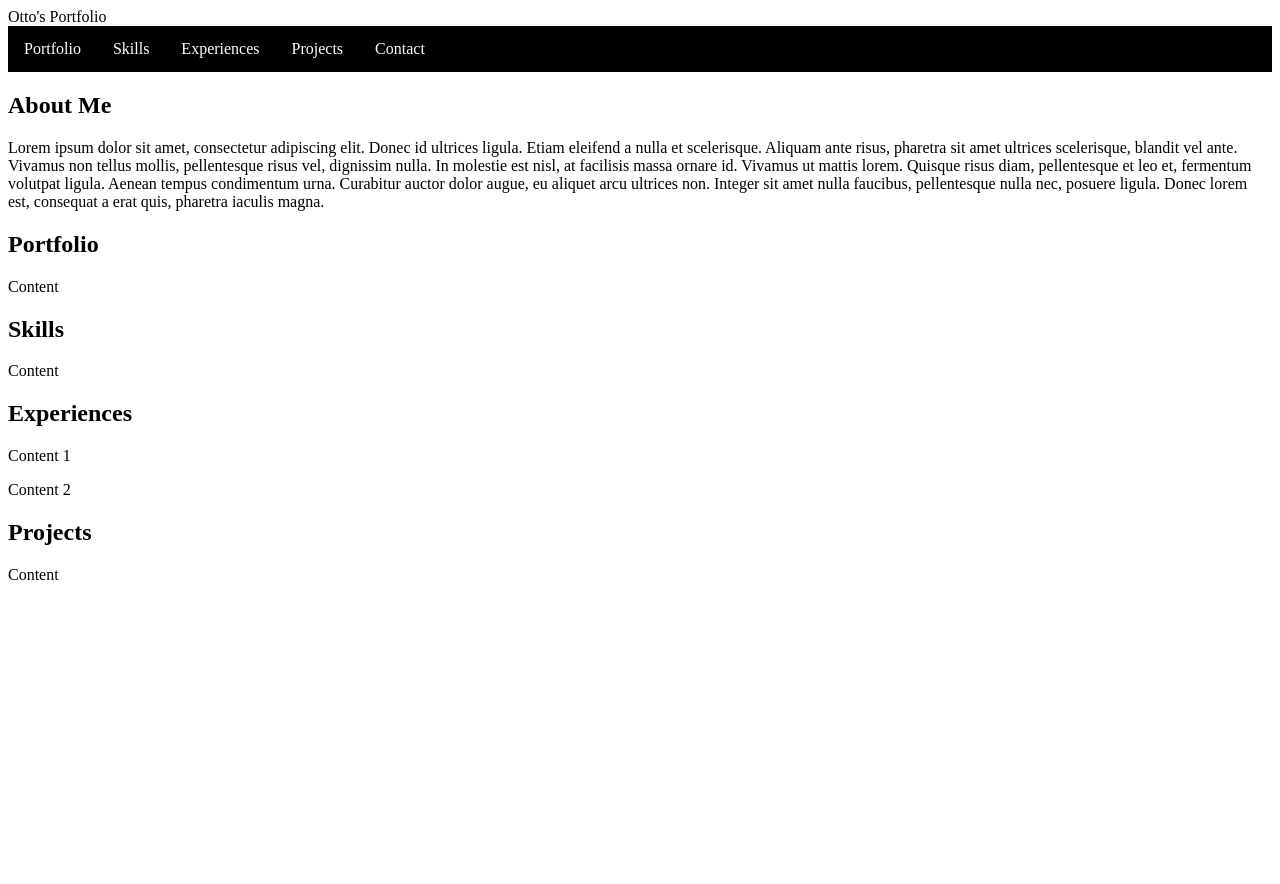
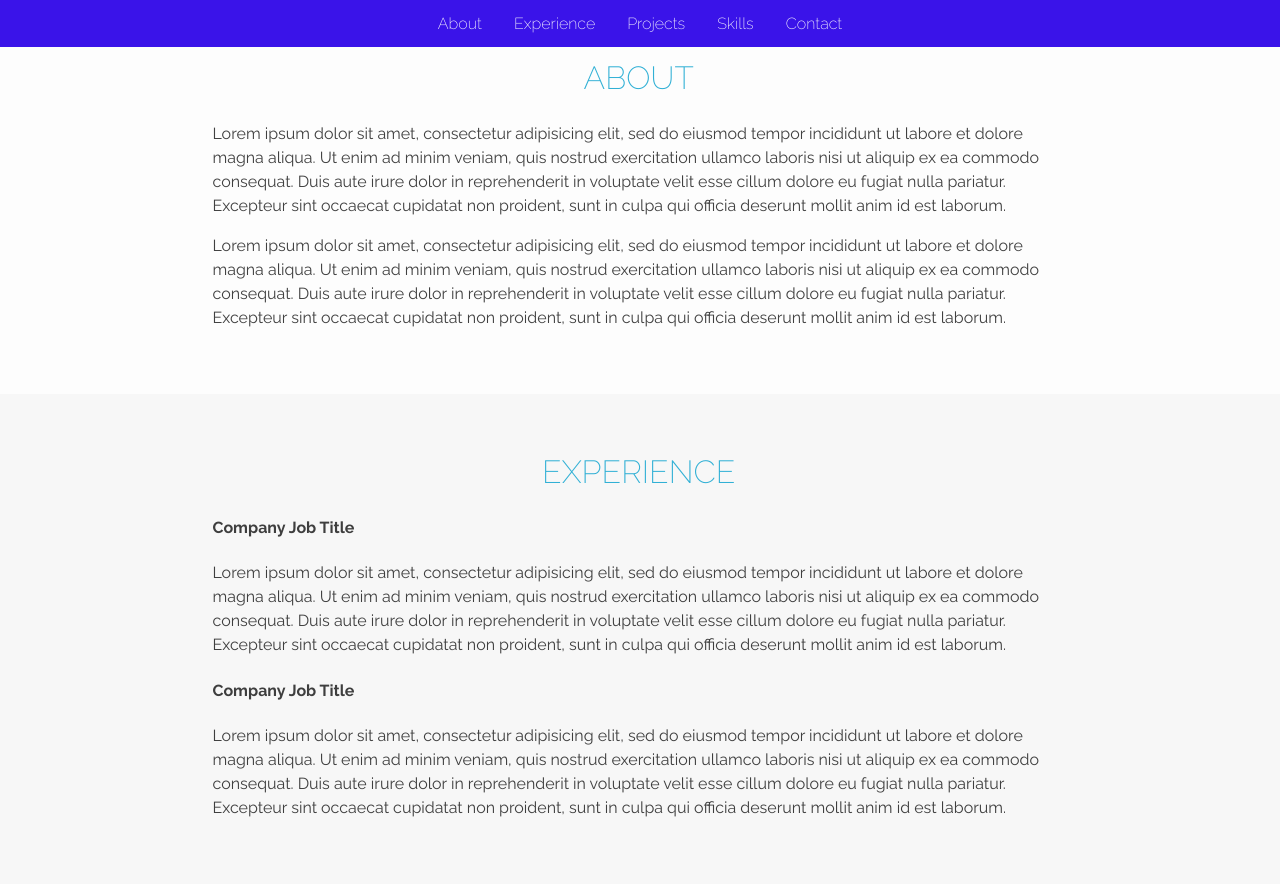
Before and after one commit to otabek89/Project-0, a plain HTML site: page index.html in a window 1280 px wide. Before the commit the page ends 800 px from the top, so only its background shows below. Drawn offline with Linux system fonts and the light colour scheme.

Commit message:
Second commit

```diff
--- a/index.html
+++ b/index.html
@@ -4,66 +4,84 @@
     <meta charset="UTF-8">
     <meta name="viewport" content="width=device-width, initial-scale=1.0">
     <meta http-equiv="X-UA-Compatible" content="ie=edge">
+    <link href="https://fonts.googleapis.com/css?family=Raleway:200,300,400,500,600,700,800" rel="stylesheet">
+    <link rel="stylesheet" href="https://maxcdn.bootstrapcdn.com/font-awesome/4.7.0/css/font-awesome.min.css">
     <link rel="stylesheet" href="style.css"/>
     <script src="main.js"></script>
     <link rel="stylesheet" href="style.css">
     <title>Otabek's Portfolio</title>
 </head>
-<header>
-    <div id="logo">Otto's Portfolio</div>
-    <nav>
-    <ul>
-    <li><a href="/link">Portfolio</a></li>
-    <li><a href="/link">Skills</a></li>
-    <li><a href="/link">Experiences</a></li>
-    <li><a href="/link">Projects</a></li>
-    <li><a href="/link">Contact</a></li>
-    </ul>
-    </nav>
-</header>
 
-<body>
-    <article>
-        <h2>About Me</h2>
-        <p>
-           Lorem ipsum dolor sit amet, consectetur adipiscing elit.
-           Donec id ultrices ligula. Etiam eleifend a nulla et scelerisque.
-           Aliquam ante risus, pharetra sit amet ultrices scelerisque, blandit vel ante.
-           Vivamus non tellus mollis, pellentesque risus vel, dignissim nulla.
-           In molestie est nisl, at facilisis massa ornare id. Vivamus ut mattis lorem.
-           Quisque risus diam, pellentesque et leo et, fermentum volutpat ligula.
-           Aenean tempus condimentum urna. Curabitur auctor dolor augue, eu aliquet arcu ultrices non.
-           Integer sit amet nulla faucibus, pellentesque nulla nec, posuere ligula.
-           Donec lorem est, consequat a erat quis, pharetra iaculis magna.
-        </p>
-    </article>
-
-    <article>
-    <h2>Portfolio</h2>
-    <p>Content </p>
-    </article>
-
-    <article>
-    <h2>Skills</h2>
-    <p>Content</p>
-    </article>
-
-    <article>
-    <h2>Experiences</h2>
-    <p>Content 1 </p>
-    <p>Content 2 </p>
-    </article>
-
-    <article>
-    <h2>Projects</h2>
-    <p>Content</p>
-     </article>
+<!-- BEGIN NAVBAR -->
+<div class="navbar">
+        <a href="#about">About</a>
+        <a href="#experience">Experience</a>
+        <a href="#projects">Projects</a>
+        <a href="#skills">Skills</a>
+        <a href="#contact">Contact</a>
+      </div>
+ <!-- END NAVBAR -->
 
 
-        <section></section>
-        <aside></aside>
-        <footer>
-        <p></p>
-        </footer>
+             <!-- <div>
+              <h1>Otabek Razikov</h1>
+              <p>Full-Stack Web Developer </p>
+            </div> -->
+
+ <!-- BEGIN ABOUT -->
+ <div class="row white">
+        <div class="side-content"></div>
+        <div class="main-content">
+          <div class="content-header">
+            <a class="anchor" name="about"></a>
+            <h2>About</h2>
+          </div>
+          <div class="content-body">
+            <p>Lorem ipsum dolor sit amet, consectetur adipisicing elit, sed do eiusmod tempor incididunt ut labore et dolore magna aliqua. Ut enim ad minim veniam, quis nostrud exercitation ullamco laboris nisi ut aliquip ex ea commodo consequat. Duis aute irure dolor in reprehenderit in voluptate velit esse cillum dolore eu fugiat nulla pariatur. Excepteur sint occaecat cupidatat non proident, sunt in culpa qui officia deserunt mollit anim id est laborum.</p>
+            <p>Lorem ipsum dolor sit amet, consectetur adipisicing elit, sed do eiusmod tempor incididunt ut labore et dolore magna aliqua. Ut enim ad minim veniam, quis nostrud exercitation ullamco laboris nisi ut aliquip ex ea commodo consequat. Duis aute irure dolor in reprehenderit in voluptate velit esse cillum dolore eu fugiat nulla pariatur. Excepteur sint occaecat cupidatat non proident, sunt in culpa qui officia deserunt mollit anim id est laborum.</p>
+          </div>
+        </div>
+        <div class="side-content"></div>
+      </div>
+  <!-- END ABOUT -->
+
+
+
+  <!-- BEGIN EXPERIENCE -->
+<div class="row">
+        <div class="side-content"></div>
+        <div class="main-content">
+          <div class="content-header">
+            <a class="anchor" name="experience"></a>
+            <h2>Experience</h2>
+          </div>
+        <!-- Work #1 -->
+
+        <div class="content-body">
+            <div class="card">
+              <div class="card-header">
+                <h4>Company <span class="job-title">Job Title</span></h4>
+              </div>
+              <div class="card-content">
+                <p>Lorem ipsum dolor sit amet, consectetur adipisicing elit, sed do eiusmod tempor incididunt ut labore et dolore magna aliqua. Ut enim ad minim veniam, quis nostrud exercitation ullamco laboris nisi ut aliquip ex ea commodo consequat. Duis aute irure dolor in reprehenderit in voluptate velit esse cillum dolore eu fugiat nulla pariatur. Excepteur sint occaecat cupidatat non proident, sunt in culpa qui officia deserunt mollit anim id est laborum.</p>
+              </div>
+        </div>
+
+          <!-- Work #2 -->
+
+            <div class="card">
+              <div class="card-header">
+                <h4>Company <span class="job-title">Job Title</span></h4>
+              </div>
+              <div class="card-content">
+                <p>Lorem ipsum dolor sit amet, consectetur adipisicing elit, sed do eiusmod tempor incididunt ut labore et dolore magna aliqua. Ut enim ad minim veniam, quis nostrud exercitation ullamco laboris nisi ut aliquip ex ea commodo consequat. Duis aute irure dolor in reprehenderit in voluptate velit esse cillum dolore eu fugiat nulla pariatur. Excepteur sint occaecat cupidatat non proident, sunt in culpa qui officia deserunt mollit anim id est laborum.</p>
+              </div>
+            </div>
+
+<!-- END EXPERIENCE -->
+
+
+
+
 </body>
 </html>
--- a/style.css
+++ b/style.css
@@ -1,24 +1,83 @@
-/* Navigation Bar */
-ul {
-    list-style-type: none;
+body {
+    font-family: 'Raleway', sans-serif;
+    background: rgba(242, 242, 242, .6);
     margin: 0;
-    padding: 0;
-    overflow: hidden;
-    background-color: black;
-}
+  }
 
-li {
-    float: left;
-}
+  * {
+    box-sizing: border-box
+  }
 
-li a {
-    display: block;
+  /*NAVBAR*/
+  .navbar {
+    background-color: #3a13e9;
+    position: fixed; /* Set the navbar to fixed position */
+    top: 0; /* Position the navbar at the top of the page */
+    width: 100%; /* Full width */
+    display: flex;
+    justify-content: center;
+  }
+
+  .navbar a {
+    font-weight: 200;
     color: white;
-    text-align: center;
     padding: 14px 16px;
     text-decoration: none;
-}
+  }
 
-li a:hover {
-    background-color: blue;
-}
+  .anchor {
+    display: block;
+    position: relative;
+    top: -70px;
+    visibility: hidden;
+  }
+
+
+  /*CONTENT*/
+.container {
+    /*sets up flexbox*/
+    display: flex;
+    flex-direction: column;
+  }
+
+  .row {
+    display: flex;
+  }
+
+  .white {
+    background: rgb(253, 253, 253);
+  }
+
+  .side-content {
+    flex: 0 0 16.6%;
+  }
+
+  .main-content {
+    flex: 0 0 66.6%;
+    margin-top: 2rem;
+    margin-bottom: 3rem;
+  }
+
+  .side-content-sm {
+    flex: 0 0 10%;
+  }
+
+  .main-content-lg {
+    flex: 0 0 80%;
+    margin-top: 2rem;
+    margin-bottom: 3rem;
+  }
+
+
+  h2 {
+    font-weight: 200;
+    font-size: 2rem;
+    color: #31b0d5;
+    text-transform: uppercase;
+    text-align: center;
+  }
+
+  .content-body {
+    line-height: 1.5;
+    color: rgba(0,0,0,.75);
+  }
```
